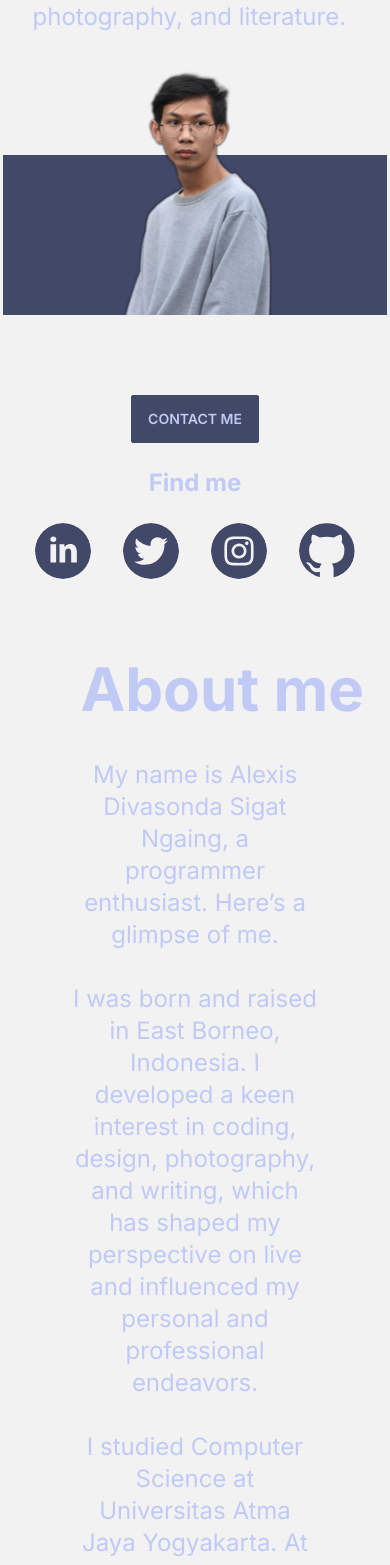
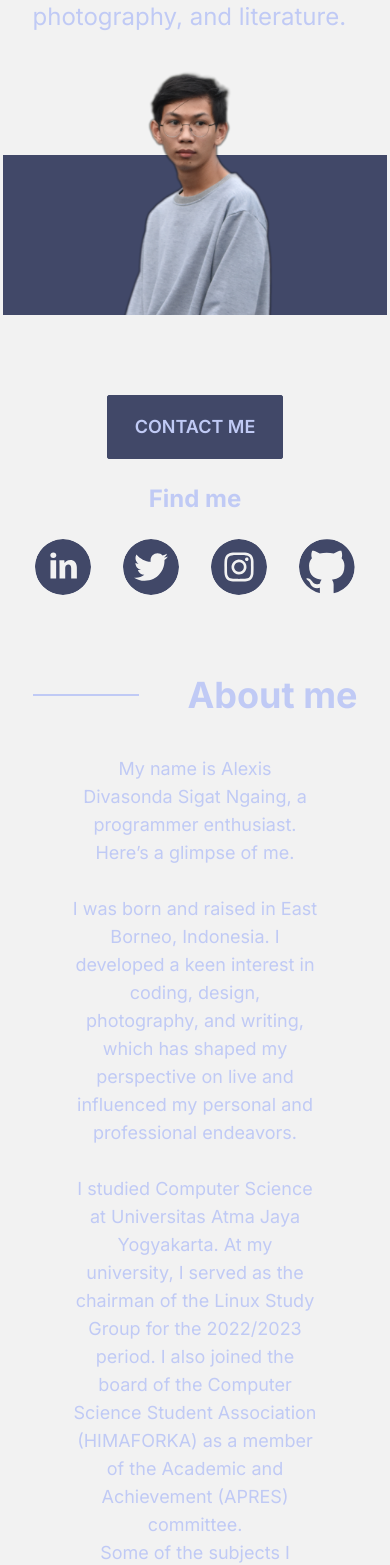
Before and after one commit to alexisngaing/alexisngaing.github.io, a Next.js app: page / in a window 390 px wide. Shown: the part 435-2000 px from the top of the page. Built offline with nearby package versions, Linux system fonts and the light colour scheme.

Commit message:
change text style and font style

```diff
--- a/components/AboutMe.tsx
+++ b/components/AboutMe.tsx
@@ -6,9 +6,9 @@ function AboutMe() {
       <div className="w-10/12 text-[#C0CAF5]">
         <div className="flex items-center gap-12">
           <div className="h-[2px] w-full bg-[#C0CAF5]"></div>
-          <h1 className="min-w-fit text-6xl font-bold">About me</h1>
+          <h1 className="min-w-fit text-4xl font-bold md:text-6xl">About me</h1>
         </div>
-        <div className="p-10 text-center text-2xl md:grid md:grid-cols-2 md:gap-12 md:text-start md:text-3xl">
+        <div className="p-10 text-center text-lg md:grid md:grid-cols-2 md:gap-12 md:text-start md:text-3xl">
           <div>
             <p>
               My name is Alexis Divasonda Sigat Ngaing, a programmer enthusiast. Here’s a glimpse of
--- a/components/Gallery.tsx
+++ b/components/Gallery.tsx
@@ -5,7 +5,7 @@ function Gallery() {
     <div className="flex w-full flex-col items-center justify-center bg-base-200">
       <div className="w-10/12 text-[#C0CAF5]">
         <div className="flex items-center gap-12">
-          <h1 className="min-w-fit text-6xl font-bold">My works</h1>
+          <h1 className="min-w-fit text-4xl font-bold md:text-6xl">My works</h1>
           <div className="h-[2px] w-full bg-[#C0CAF5]"></div>
         </div>
 
@@ -26,7 +26,7 @@ function Gallery() {
                 />
               </figure>
               <div className="card-body">
-                <h2 className="card-title">Web KSL UAJY v4</h2>
+                <h2 className="card-title font-bold">Web KSL UAJY v4</h2>
                 <p className="font-semibold">Front-end - Team Project</p>
                 <p className="italic">React, Tailwind, Typescript</p>
               </div>
--- a/components/Hero.tsx
+++ b/components/Hero.tsx
@@ -26,7 +26,7 @@ function Hero() {
               href="mailto:alexisngaing@gmail.com"
               target="blank_"
             >
-              <button className="btn-primary btn rounded-sm border-[#414868] bg-[#414868] text-[#C0CAF5] hover:border-[#4b516b] hover:bg-[#4b516b]">
+              <button className="btn-primary btn h-16 w-44 rounded-sm border-[#414868] bg-[#414868] text-lg text-[#C0CAF5] hover:border-[#4b516b] hover:bg-[#4b516b]">
                 Contact me
               </button>
             </a>
```
